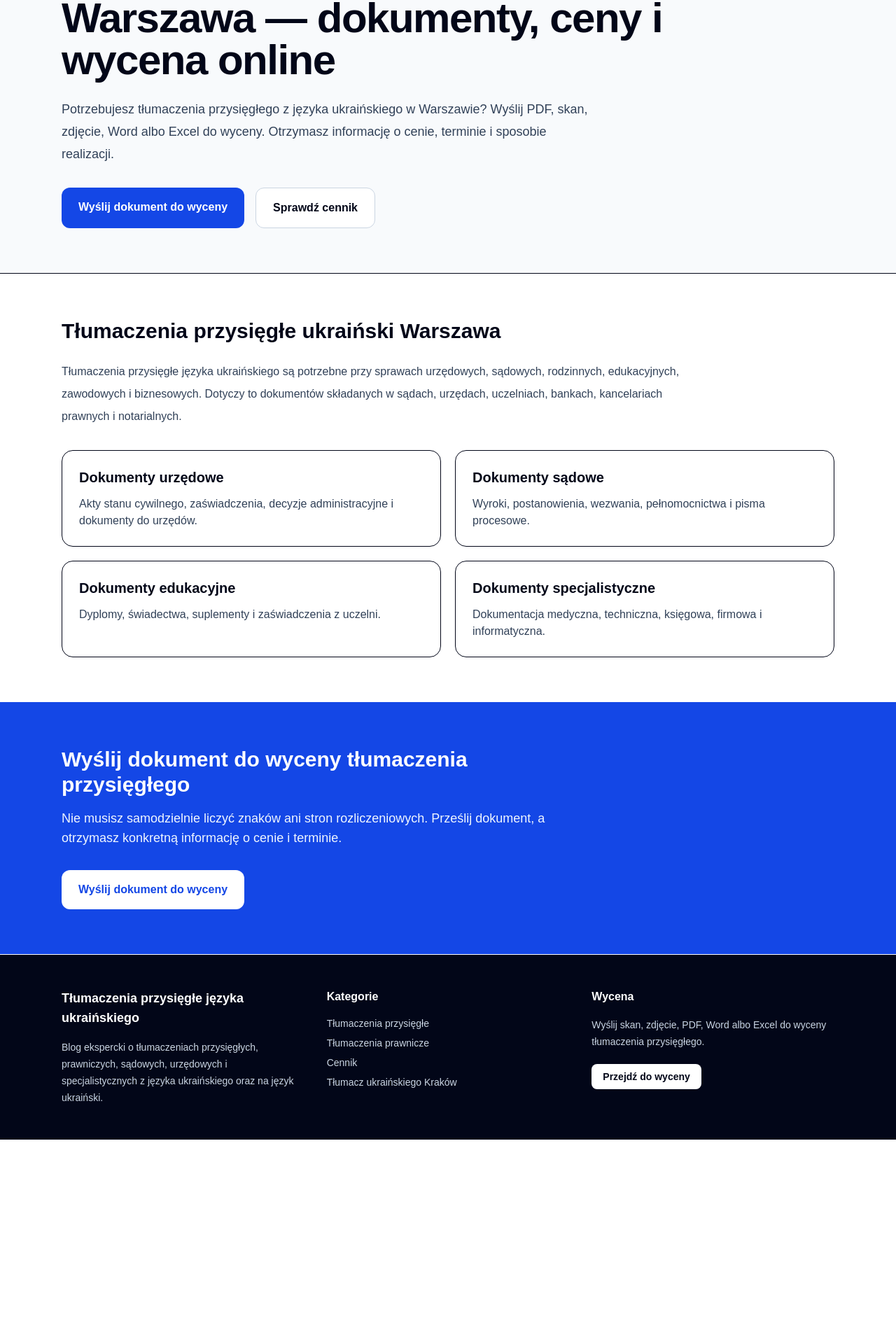
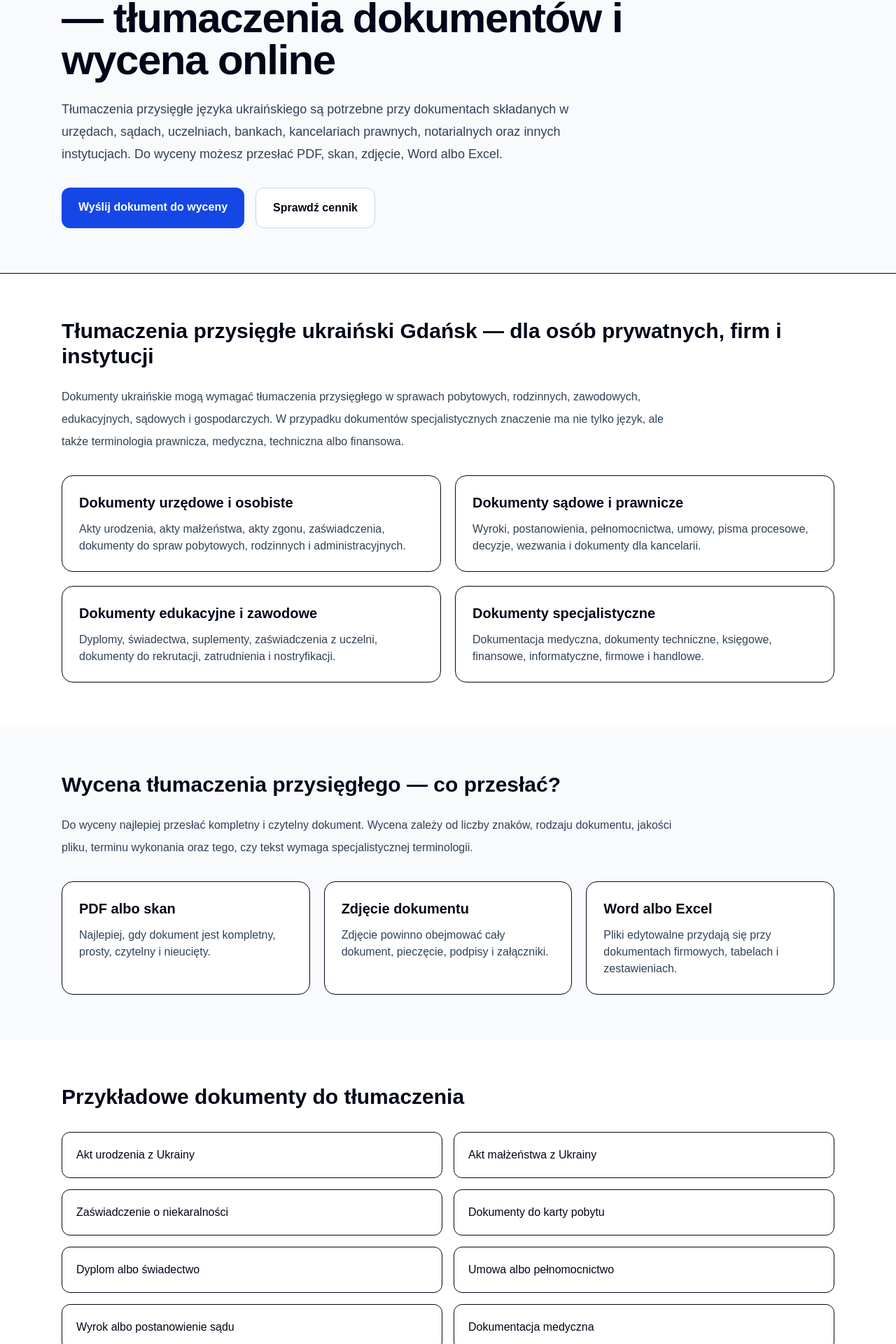
Before and after one commit to tzdh4c2pyw-tech/tlumaczenia-przysiegle-blog, a Next.js app: page /miasta/gdansk in a window 1280 px wide. Shown: the part 241-2161 px from the top of the page at 70% size. Before the commit the page ends 1869 px from the top, so only its background shows below. Built offline with nearby package versions, Linux system fonts and the light colour scheme.

Commit message:
Make Gdansk city page unique

```diff
--- a/app/miasta/gdansk/page.tsx
+++ b/app/miasta/gdansk/page.tsx
@@ -1,36 +1,43 @@
 import type { Metadata } from "next";
 
 export const metadata: Metadata = {
-  title: "Tłumacz przysięgły ukraiński Warszawa — wycena online",
+  title: "Tłumacz przysięgły ukraiński Gdańsk — dokumenty i wycena online",
   description:
-    "Tłumacz przysięgły języka ukraińskiego Warszawa. Tłumaczenia dokumentów urzędowych, sądowych, prawniczych, medycznych i firmowych. Wycena online.",
+    "Tłumacz przysięgły języka ukraińskiego Gdańsk. Tłumaczenia dokumentów urzędowych, sądowych, prawniczych, medycznych, technicznych i firmowych. Wycena online.",
 };
 
-export default function WarszawaPage() {
+export default function GdanskPage() {
   return (
     <main className="bg-white text-slate-950">
       <section className="border-b bg-slate-50">
         <div className="mx-auto max-w-6xl px-6 py-16">
           <p className="mb-4 text-sm font-semibold uppercase tracking-wide text-blue-700">
-            Warszawa — tłumaczenia przysięgłe języka ukraińskiego
+            Gdańsk — tłumaczenia przysięgłe języka ukraińskiego
           </p>
 
           <h1 className="max-w-5xl text-4xl font-bold tracking-tight md:text-6xl">
-            Tłumacz przysięgły ukraiński Warszawa — dokumenty, ceny i wycena online
+            Tłumacz przysięgły ukraiński Gdańsk — tłumaczenia dokumentów i wycena online
           </h1>
 
           <p className="mt-6 max-w-3xl text-lg leading-8 text-slate-700">
-            Potrzebujesz tłumaczenia przysięgłego z języka ukraińskiego w Warszawie?
-            Wyślij PDF, skan, zdjęcie, Word albo Excel do wyceny. Otrzymasz informację
-            o cenie, terminie i sposobie realizacji.
+            Tłumaczenia przysięgłe języka ukraińskiego są potrzebne przy dokumentach
+            składanych w urzędach, sądach, uczelniach, bankach, kancelariach prawnych,
+            notarialnych oraz innych instytucjach. Do wyceny możesz przesłać PDF,
+            skan, zdjęcie, Word albo Excel.
           </p>
 
           <div className="mt-8 flex flex-col gap-4 sm:flex-row">
-            <a href="https://tlumaczrosyjskiegoiukrainskiego.pl" className="rounded-xl bg-blue-700 px-6 py-4 text-center font-semibold text-white hover:bg-blue-800">
+            <a
+              href="https://tlumaczrosyjskiegoiukrainskiego.pl"
+              className="rounded-xl bg-blue-700 px-6 py-4 text-center font-semibold text-white hover:bg-blue-800"
+            >
               Wyślij dokument do wyceny
             </a>
 
-            <a href="/cennik" className="rounded-xl border border-slate-300 bg-white px-6 py-4 text-center font-semibold hover:bg-slate-50">
+            <a
+              href="/cennik"
+              className="rounded-xl border border-slate-300 bg-white px-6 py-4 text-center font-semibold hover:bg-slate-50"
+            >
               Sprawdź cennik
             </a>
           </div>
@@ -38,50 +45,121 @@ export default function WarszawaPage() {
       </section>
 
       <section className="mx-auto max-w-6xl px-6 py-16">
-        <h2 className="text-3xl font-bold">Tłumaczenia przysięgłe ukraiński Warszawa</h2>
+        <h2 className="text-3xl font-bold">
+          Tłumaczenia przysięgłe ukraiński Gdańsk — dla osób prywatnych, firm i instytucji
+        </h2>
 
         <p className="mt-6 max-w-4xl leading-8 text-slate-700">
-          Tłumaczenia przysięgłe języka ukraińskiego są potrzebne przy sprawach
-          urzędowych, sądowych, rodzinnych, edukacyjnych, zawodowych i biznesowych.
-          Dotyczy to dokumentów składanych w sądach, urzędach, uczelniach, bankach,
-          kancelariach prawnych i notarialnych.
+          Dokumenty ukraińskie mogą wymagać tłumaczenia przysięgłego w sprawach
+          pobytowych, rodzinnych, zawodowych, edukacyjnych, sądowych i gospodarczych.
+          W przypadku dokumentów specjalistycznych znaczenie ma nie tylko język,
+          ale także terminologia prawnicza, medyczna, techniczna albo finansowa.
         </p>
 
         <div className="mt-8 grid gap-5 md:grid-cols-2">
           <div className="rounded-2xl border p-6">
-            <h3 className="text-xl font-bold">Dokumenty urzędowe</h3>
-            <p className="mt-3 text-slate-700">Akty stanu cywilnego, zaświadczenia, decyzje administracyjne i dokumenty do urzędów.</p>
+            <h3 className="text-xl font-bold">Dokumenty urzędowe i osobiste</h3>
+            <p className="mt-3 text-slate-700">
+              Akty urodzenia, akty małżeństwa, akty zgonu, zaświadczenia,
+              dokumenty do spraw pobytowych, rodzinnych i administracyjnych.
+            </p>
           </div>
 
           <div className="rounded-2xl border p-6">
-            <h3 className="text-xl font-bold">Dokumenty sądowe</h3>
-            <p className="mt-3 text-slate-700">Wyroki, postanowienia, wezwania, pełnomocnictwa i pisma procesowe.</p>
+            <h3 className="text-xl font-bold">Dokumenty sądowe i prawnicze</h3>
+            <p className="mt-3 text-slate-700">
+              Wyroki, postanowienia, pełnomocnictwa, umowy, pisma procesowe,
+              decyzje, wezwania i dokumenty dla kancelarii.
+            </p>
           </div>
 
           <div className="rounded-2xl border p-6">
-            <h3 className="text-xl font-bold">Dokumenty edukacyjne</h3>
-            <p className="mt-3 text-slate-700">Dyplomy, świadectwa, suplementy i zaświadczenia z uczelni.</p>
+            <h3 className="text-xl font-bold">Dokumenty edukacyjne i zawodowe</h3>
+            <p className="mt-3 text-slate-700">
+              Dyplomy, świadectwa, suplementy, zaświadczenia z uczelni,
+              dokumenty do rekrutacji, zatrudnienia i nostryfikacji.
+            </p>
           </div>
 
           <div className="rounded-2xl border p-6">
             <h3 className="text-xl font-bold">Dokumenty specjalistyczne</h3>
-            <p className="mt-3 text-slate-700">Dokumentacja medyczna, techniczna, księgowa, firmowa i informatyczna.</p>
+            <p className="mt-3 text-slate-700">
+              Dokumentacja medyczna, dokumenty techniczne, księgowe, finansowe,
+              informatyczne, firmowe i handlowe.
+            </p>
           </div>
+        </div>
+      </section>
+
+      <section className="bg-slate-50">
+        <div className="mx-auto max-w-6xl px-6 py-16">
+          <h2 className="text-3xl font-bold">
+            Wycena tłumaczenia przysięgłego — co przesłać?
+          </h2>
+
+          <p className="mt-6 max-w-4xl leading-8 text-slate-700">
+            Do wyceny najlepiej przesłać kompletny i czytelny dokument. Wycena
+            zależy od liczby znaków, rodzaju dokumentu, jakości pliku, terminu
+            wykonania oraz tego, czy tekst wymaga specjalistycznej terminologii.
+          </p>
+
+          <div className="mt-8 grid gap-5 md:grid-cols-3">
+            <div className="rounded-2xl border bg-white p-6">
+              <h3 className="text-xl font-bold">PDF albo skan</h3>
+              <p className="mt-3 text-slate-700">
+                Najlepiej, gdy dokument jest kompletny, prosty, czytelny i nieucięty.
+              </p>
+            </div>
+
+            <div className="rounded-2xl border bg-white p-6">
+              <h3 className="text-xl font-bold">Zdjęcie dokumentu</h3>
+              <p className="mt-3 text-slate-700">
+                Zdjęcie powinno obejmować cały dokument, pieczęcie, podpisy i załączniki.
+              </p>
+            </div>
+
+            <div className="rounded-2xl border bg-white p-6">
+              <h3 className="text-xl font-bold">Word albo Excel</h3>
+              <p className="mt-3 text-slate-700">
+                Pliki edytowalne przydają się przy dokumentach firmowych, tabelach i zestawieniach.
+              </p>
+            </div>
+          </div>
+        </div>
+      </section>
+
+      <section className="mx-auto max-w-6xl px-6 py-16">
+        <h2 className="text-3xl font-bold">
+          Przykładowe dokumenty do tłumaczenia
+        </h2>
+
+        <div className="mt-8 grid gap-4 md:grid-cols-2">
+          <div className="rounded-xl border p-5">Akt urodzenia z Ukrainy</div>
+          <div className="rounded-xl border p-5">Akt małżeństwa z Ukrainy</div>
+          <div className="rounded-xl border p-5">Zaświadczenie o niekaralności</div>
+          <div className="rounded-xl border p-5">Dokumenty do karty pobytu</div>
+          <div className="rounded-xl border p-5">Dyplom albo świadectwo</div>
+          <div className="rounded-xl border p-5">Umowa albo pełnomocnictwo</div>
+          <div className="rounded-xl border p-5">Wyrok albo postanowienie sądu</div>
+          <div className="rounded-xl border p-5">Dokumentacja medyczna</div>
         </div>
       </section>
 
       <section className="bg-blue-700 text-white">
         <div className="mx-auto max-w-6xl px-6 py-16">
           <h2 className="max-w-3xl text-3xl font-bold">
-            Wyślij dokument do wyceny tłumaczenia przysięgłego
+            Tłumacz przysięgły ukraiński Gdańsk — wyślij dokument do wyceny
           </h2>
 
           <p className="mt-4 max-w-3xl text-lg text-blue-50">
-            Nie musisz samodzielnie liczyć znaków ani stron rozliczeniowych. Prześlij dokument,
-            a otrzymasz konkretną informację o cenie i terminie.
+            Prześlij dokument online. Otrzymasz informację o cenie, terminie oraz
+            możliwym sposobie realizacji tłumaczenia.
           </p>
 
-          <a href="https://tlumaczrosyjskiegoiukrainskiego.pl" className="mt-8 inline-block rounded-xl bg-white px-6 py-4 font-semibold text-blue-700 hover:bg-blue-50">
+          <a
+            href="https://tlumaczrosyjskiegoiukrainskiego.pl"
+            className="mt-8 inline-block rounded-xl bg-white px-6 py-4 font-semibold text-blue-700 hover:bg-blue-50"
+          >
             Wyślij dokument do wyceny
           </a>
         </div>
```
